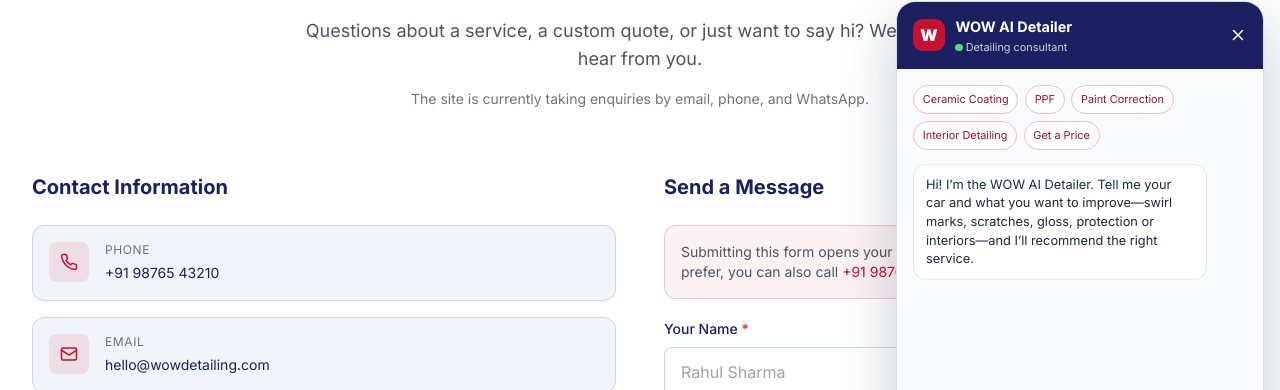
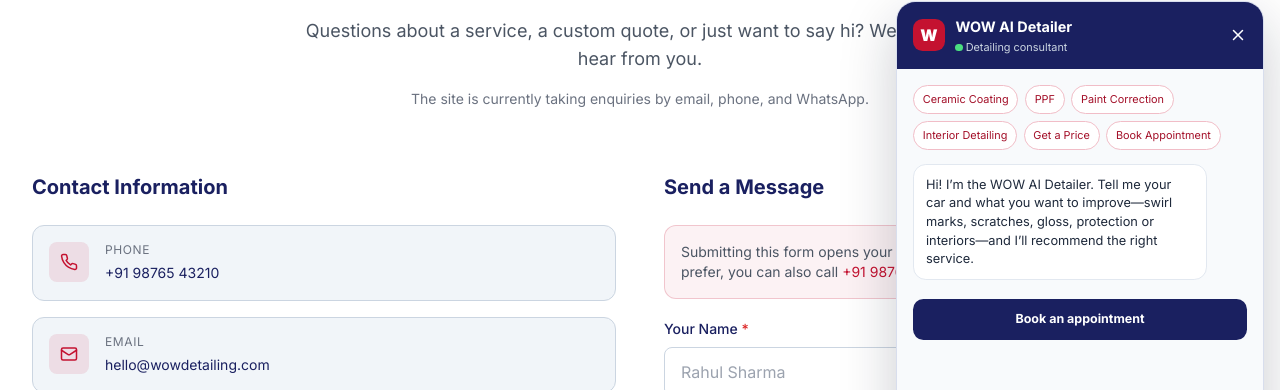
Before and after one commit to unbeatablerajiv/wowdetailing, a React (Vite) app in the folder client/: page /contact in a window 1280 px wide. Both pictures are taken after a click on the button "Open WOW AI Detailer". Shown: the part 239-629 px from the top of the page. Built offline with nearby package versions, Linux system fonts and the light colour scheme; no server answers.

Commit message:
Add booking action to AI chat

```diff
--- a/client/src/components/DetailingChat.jsx
+++ b/client/src/components/DetailingChat.jsx
@@ -1,14 +1,16 @@
 import { useMemo, useRef, useState } from 'react'
+import { useNavigate } from 'react-router-dom'
 import { ImagePlus, LoaderCircle, MessageCircle, Send, Sparkles, X } from 'lucide-react'
 
 const API_BASE_URL = (import.meta.env.VITE_API_BASE_URL || '').replace(/\/$/, '')
-const QUICK_ACTIONS = ['Ceramic Coating', 'PPF', 'Paint Correction', 'Interior Detailing', 'Get a Price']
+const QUICK_ACTIONS = ['Ceramic Coating', 'PPF', 'Paint Correction', 'Interior Detailing', 'Get a Price', 'Book Appointment']
 const welcome = {
   role: 'assistant',
   text: 'Hi! I’m the WOW AI Detailer. Tell me your car and what you want to improve—swirl marks, scratches, gloss, protection or interiors—and I’ll recommend the right service.'
 }
 
 export default function DetailingChat() {
+  const navigate = useNavigate()
   const [open, setOpen] = useState(false)
   const [messages, setMessages] = useState([welcome])
   const [text, setText] = useState('')
@@ -71,6 +73,11 @@
     reader.readAsDataURL(file)
   }
 
+  function startBooking() {
+    setOpen(false)
+    navigate('/booking')
+  }
+
   return (
     <div className="detailer-chat">
       {open && (
@@ -84,11 +91,12 @@
           <div className="detailer-chat__body">
             <div className="detailer-chat__quick-actions">
               {QUICK_ACTIONS.map((action) => (
-                <button key={action} type="button" onClick={() => sendMessage(`I want information about ${action}.`)}>{action}</button>
+                <button key={action} type="button" onClick={() => action === 'Book Appointment' ? startBooking() : sendMessage(`I want information about ${action}.`)}>{action}</button>
               ))}
             </div>
             {messages.map((item, index) => <p className={`detailer-chat__message ${item.role}`} key={index}>{item.text}</p>)}
             {busy && <p className="detailer-chat__message assistant"><LoaderCircle size={16} className="detailer-chat__spinner" /> Thinking…</p>}
+            <button className="detailer-chat__booking" type="button" onClick={startBooking}>Book an appointment</button>
           </div>
 
           <form className="detailer-chat__composer" onSubmit={(event) => { event.preventDefault(); sendMessage(text) }}>
--- a/client/src/index.css
+++ b/client/src/index.css
@@ -98,4 +98,5 @@
 .detailer-chat__panel { width: min(23rem, calc(100vw - 2rem)); height: min(34rem, calc(100vh - 2rem)); display: flex; flex-direction: column; overflow: hidden; border: 1px solid #d8deed; border-radius: 1.2rem; background: white; box-shadow: 0 20px 55px rgba(15, 23, 42, .22); }
 .detailer-chat__header { display: flex; align-items: center; gap: .65rem; padding: .85rem 1rem; background: #1a2060; color: white; }.detailer-chat__header > span:nth-child(2) { display: grid; gap: .1rem; flex: 1; }.detailer-chat__header strong { font-size: .9rem; }.detailer-chat__header small { color: #cbd5e1; font-size: .68rem; }.detailer-chat__header small i { display: inline-block; width: .45rem; height: .45rem; border-radius: 99px; background: #4ade80; }.detailer-chat__header button, .detailer-chat__composer button { border: 0; background: transparent; cursor: pointer; color: inherit; }.detailer-chat__mark { display: grid; place-items: center; width: 2rem; height: 2rem; border-radius: .6rem; background: #C41230; font-weight: 900; }
 .detailer-chat__body { flex: 1; overflow-y: auto; padding: 1rem; background: #f8fafc; }.detailer-chat__quick-actions { display: flex; gap: .4rem; flex-wrap: wrap; margin-bottom: .9rem; }.detailer-chat__quick-actions button { border: 1px solid #f1bdc7; border-radius: 999px; padding: .35rem .55rem; background: #fff; color: #a30f28; font-size: .68rem; cursor: pointer; }.detailer-chat__message { width: fit-content; max-width: 88%; margin: .5rem 0; padding: .65rem .75rem; border-radius: .8rem; color: #1e293b; font-size: .8rem; line-height: 1.45; white-space: pre-wrap; }.detailer-chat__message.assistant { background: white; border: 1px solid #e2e8f0; }.detailer-chat__message.user { margin-left: auto; background: #C41230; color: white; }.detailer-chat__spinner { display: inline-block; vertical-align: text-bottom; animation: detailer-spin 1s linear infinite; } @keyframes detailer-spin { to { transform: rotate(360deg); } }
+.detailer-chat__booking { width: 100%; margin-top: .7rem; border: 0; border-radius: .65rem; padding: .7rem; background: #1a2060; color: white; font-size: .78rem; font-weight: 700; cursor: pointer; }
 .detailer-chat__composer { display: flex; align-items: center; gap: .35rem; padding: .7rem; border-top: 1px solid #e2e8f0; }.detailer-chat__composer input:not([type=file]) { min-width: 0; flex: 1; border: 0; outline: 0; color: #1e293b; font-size: .82rem; }.detailer-chat__composer button { display: grid; place-items: center; width: 2rem; height: 2rem; border-radius: .5rem; color: #64748b; }.detailer-chat__composer button:last-child { background: #C41230; color: white; }.detailer-chat__composer button:disabled { opacity: .5; cursor: not-allowed; }
```
